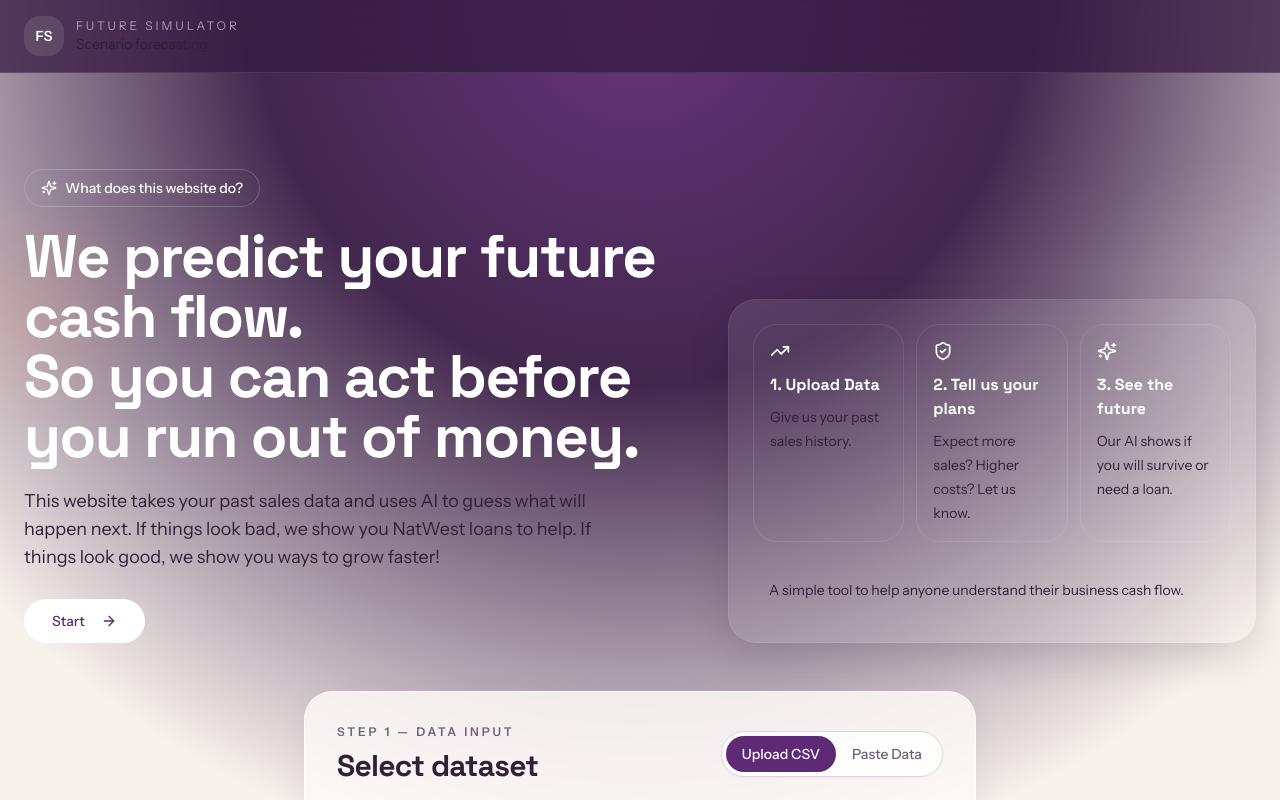
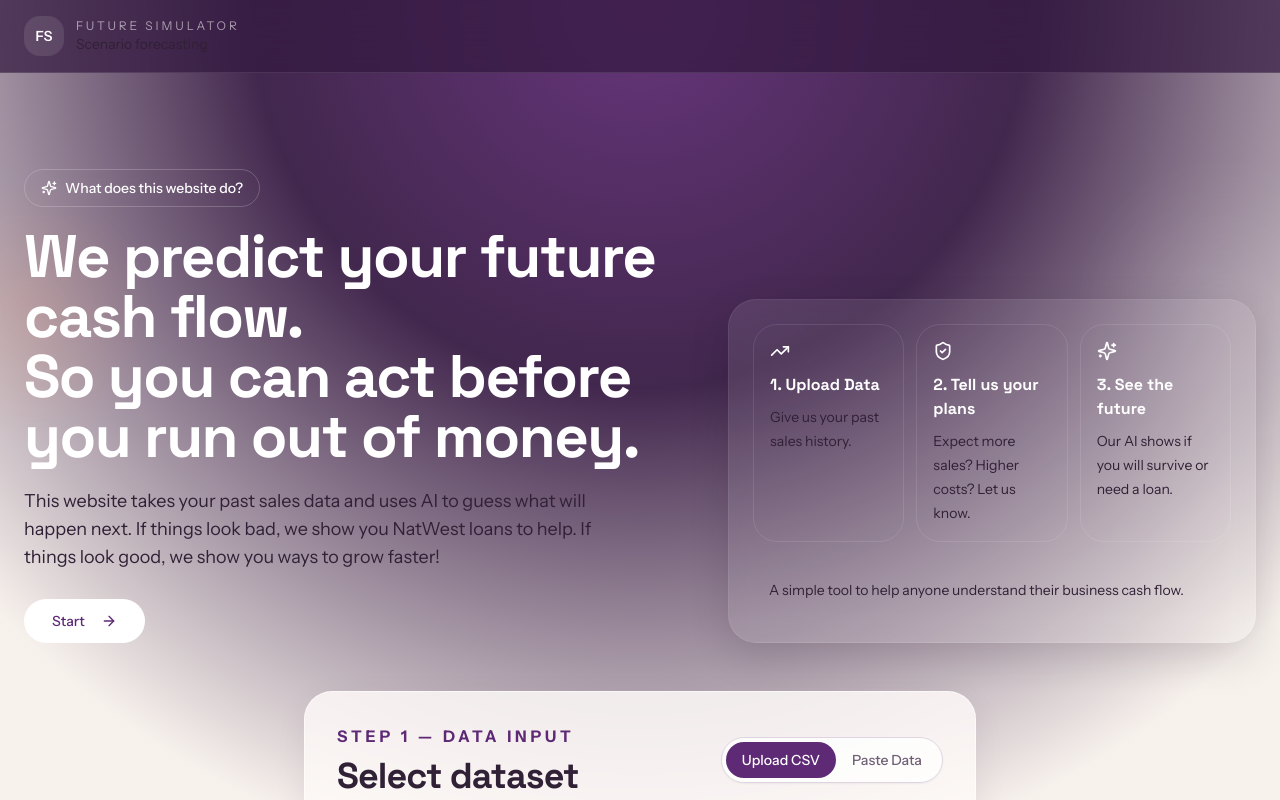
Before and after one commit to aggarwal-saksham/future-simulator, a React (Vite) app: page / in a window 1280 px wide. Shown: the top 800 px of the page. Built offline with nearby package versions, Linux system fonts and the light colour scheme; no server answers.

Commit message:
feat: implement dashboard UI components and simulation logic for the Future Simulator page

```diff
--- a/src/features/dashboard/components/DataUpload.tsx
+++ b/src/features/dashboard/components/DataUpload.tsx
@@ -53,7 +53,7 @@ export function DataUpload({ data, sourceLabel, onDataReady }: DataUploadProps)
           <div className="flex flex-wrap items-center justify-between gap-4">
             <div>
               <p className="eyebrow mb-2">Step 1 — Data input</p>
-              <h2 className="text-3xl font-semibold tracking-tight text-foreground">
+              <h2 className="text-4xl font-bold tracking-tight text-foreground">
                 Select dataset
               </h2>
             </div>
--- a/src/features/dashboard/components/NewsToggle.tsx
+++ b/src/features/dashboard/components/NewsToggle.tsx
@@ -30,7 +30,7 @@ export function NewsToggle({
           </div>
           <div>
             <p className="eyebrow">Step 3 — Fetch Latest News (optional)</p>
-            <h3 className="text-xl font-semibold text-foreground">Select news to base your forecast on</h3>
+            <h3 className="text-3xl font-bold text-foreground">Select news to base your forecast on</h3>
           </div>
         </div>
         <Button variant="secondary" className="rounded-full" onClick={onRefresh} disabled={isLoading}>
--- a/src/features/dashboard/components/VariablePanel.tsx
+++ b/src/features/dashboard/components/VariablePanel.tsx
@@ -70,7 +70,7 @@ export function VariablePanel({
         </div>
         <div>
           <p className="eyebrow">Step 2 — AI processing core</p>
-          <h3 className="text-xl font-semibold text-foreground">Configure Parameters</h3>
+          <h3 className="text-3xl font-bold text-foreground">Configure Parameters</h3>
         </div>
       </div>
 
@@ -98,6 +98,14 @@ export function VariablePanel({
             </div>
             <Switch checked={config.capexPlan} onCheckedChange={(value) => update("capexPlan", value)} />
           </div>
+
+          <div className="flex items-center justify-between border-t border-border/50 pt-4 mt-2">
+            <div>
+              <Label className="text-base font-bold">Include News</Label>
+              <p className="text-sm text-muted-foreground">Enable fetching and parsing external news signals.</p>
+            </div>
+            <Switch checked={config.includeNews} onCheckedChange={(value) => update("includeNews", value)} />
+          </div>
         </div>
       </div>
 
--- a/src/features/dashboard/pages/FutureSimulatorPage.tsx
+++ b/src/features/dashboard/pages/FutureSimulatorPage.tsx
@@ -191,8 +191,9 @@ const FutureSimulatorPage = () => {
 
         {wizardStep === 2 && (
           <section className="px-6 pb-24 pt-8">
-            <div className="mx-auto max-w-2xl space-y-6">
+            <div className="mx-auto max-w-6xl grid grid-cols-1 md:grid-cols-2 items-start gap-6">
               <VariablePanel config={config} onConfigChange={setConfig} onRun={() => { setWizardStep(3); runSimulation(); }} isRunning={isRunning} />
+              {config.includeNews && (
                 <NewsToggle
                   config={config}
                   newsSignals={newsSignals}
@@ -209,6 +210,7 @@ const FutureSimulatorPage = () => {
                     }))
                   }
                 />
+              )}
             </div>
           </section>
         )}
--- a/src/index.css
+++ b/src/index.css
@@ -97,7 +97,7 @@
   }
 
   .eyebrow {
-    @apply text-xs font-semibold uppercase tracking-[0.24em] text-muted-foreground;
+    @apply text-base font-bold uppercase tracking-[0.24em] text-primary;
   }
 
   .hero-orb {
```
Lines whose indentation alone changed are shown as unchanged.
